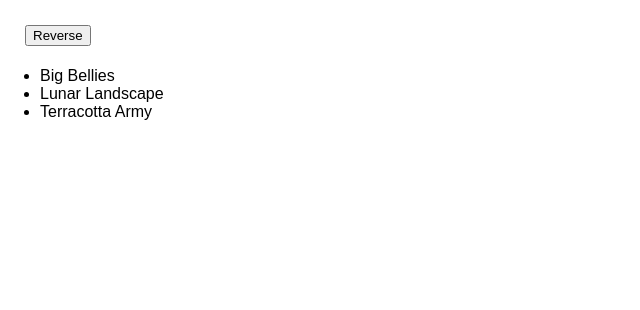
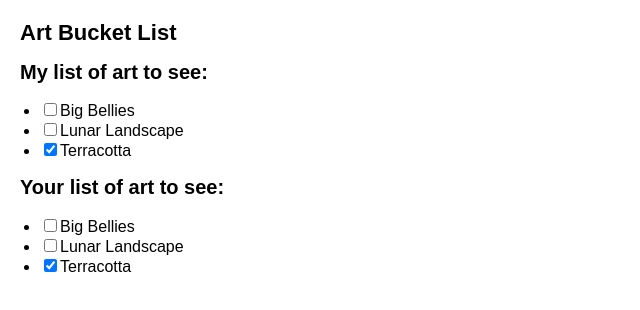
Before and after one commit to jimmycanosa/learning-react, a React (Create React App) app: page / in a window 1280 px wide. Shown: the top 310 px of the page, without its empty margins (0-640 px from the left). Built offline with nearby package versions, Linux system fonts and the light colour scheme.

Commit message:
feat: updating objects inside arrays

```diff
--- a/src/adding-interactivity/updating-arrays-in-state/sample.js
+++ b/src/adding-interactivity/updating-arrays-in-state/sample.js
@@ -2,30 +2,71 @@
 
 let nextId = 3;
 const initialList = [
-  { id: 0, title: 'Big Bellies' },
-  { id: 1, title: 'Lunar Landscape' },
-  { id: 2, title: 'Terracotta Army' },
+  { id: 0, title: 'Big Bellies', seen: false },
+  { id: 1, title: 'Lunar Landscape', seen: false },
+  { id: 2, title: 'Terracotta', seen: true },
 ];
 
-export default function List() {
-  const [list, setList] = useState(initialList);
+export default function BucketList() {
+  const [myList, setMyList] = useState(initialList);
+  const [yourList, setYourList] = useState(initialList);
 
-  function handleClick() {
-    const nextList = [...list];
-    nextList.reverse();
-    // nextList[1] = 'something';
-    nextList[0].seen = true;
-    setList(nextList);
+  function handleToggleMyList(artworkId, nextSeen) {
+    setMyList(
+      myList.map((artwork) => {
+        if (artwork.id === artworkId) {
+          // Create a *new* object with changes
+          return { ...artwork, seen: nextSeen };
+        } else {
+          // No changes
+          return artwork;
+        }
+      })
+    );
+  }
+
+  function handleToggleYourList(artworkId, nextSeen) {
+    setYourList(
+      yourList.map((artwork) => {
+        if (artwork.id === artworkId) {
+          // Create a *new* object with changes
+          return { ...artwork, seen: nextSeen };
+        } else {
+          // No changes
+          return artwork;
+        }
+      })
+    );
   }
 
   return (
     <>
-      <button onClick={handleClick}>Reverse</button>
-      <ul>
-        {list.map((artwork) => (
-          <li key={artwork.id}>{artwork.title}</li>
-        ))}
-      </ul>
+      <h1>Art Bucket List</h1>
+      <h2>My list of art to see:</h2>
+      <ItemList artworks={myList} onToggle={handleToggleMyList} />
+      <h2>Your list of art to see:</h2>
+      <ItemList artworks={yourList} onToggle={handleToggleYourList} />
     </>
   );
 }
+
+function ItemList({ artworks, onToggle }) {
+  return (
+    <ul>
+      {artworks.map((artwork) => (
+        <li key={artwork.id}>
+          <label>
+            <input
+              type='checkbox'
+              checked={artwork.seen}
+              onChange={(e) => {
+                onToggle(artwork.id, e.target.checked);
+              }}
+            />
+            {artwork.title}
+          </label>
+        </li>
+      ))}
+    </ul>
+  );
+}
```
Also changed, not shown: src/adding-interactivity/updating-arrays-in-state/making-other-changes-to-an-array.js (added, +31 -0 lines).
